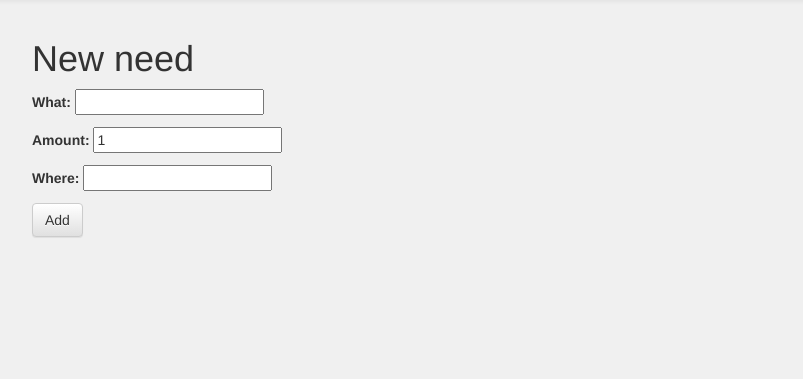
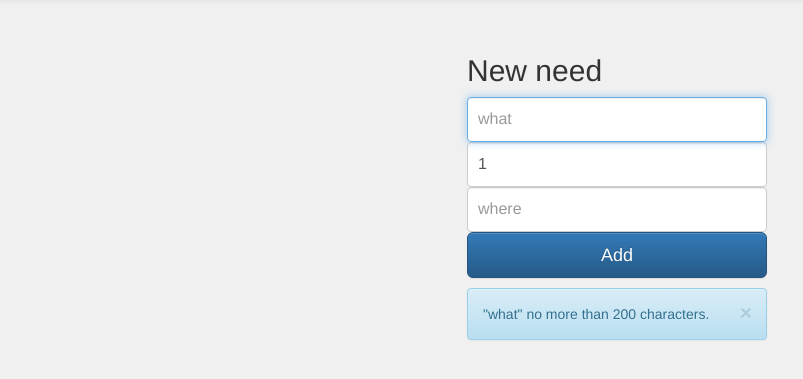
Before and after one commit to hrohilft/need, a Django app: page /new/ in a window 1320 px wide. Shown: the part 51-430 px from the top of the page, without its empty margins (93-896 px from the left). Run offline with Django 3.2, Linux system fonts and the light colour scheme; some libraries are stand-ins or nearby versions.

Commit message:
delete button, about page

```diff
--- a/need/models.py
+++ b/need/models.py
@@ -4,7 +4,7 @@ from django.utils import timezone
 
 class Need(models.Model):
 	what = models.CharField(max_length=200)
-	amount = models.IntegerField(default=1)
+	amount = models.PositiveSmallIntegerField(default=1)
 	where = models.CharField(max_length=200)
 	#PLACES = (('HWBR', 'HWBR'), ('Emporhalle', 'Emporhalle'), ('Physik', 'Physik'),)
 	#place = models.CharField(max_length=1, choices=PLACES, default='HWBR')
--- a/need/static/need/css/style.css
+++ b/need/static/need/css/style.css
@@ -9,3 +9,108 @@ li a {
     color: green;
 }
 */
+
+hr {
+    display: block;
+    margin-top: 0.5em;
+    margin-bottom: 0.5em;
+    margin-left: auto;
+    margin-right: auto;
+    border-style: inset;
+    border-width: 1px;
+}
+/*
+.page-header {
+    background-color: #0000FF;
+    margin: 0px;
+    padding: 20px 20px 20px 40px;
+    border: 0px;
+}
+*/
+/*
+nav {
+    background-color: #A0A0FF;
+    margin: 0px;
+    font-size: 20pt;
+}
+*/
+/*
+.page-header h1, .page-header h1 a, .page-header h1 a:visited, .page-header h1 a:active {
+    color: #ffffff;
+    font-size: 36pt;
+    text-decoration: none;
+}
+*/
+/*
+.content {
+    margin-left: 40px;
+}
+*/
+.date
+{
+    float: right;
+    color: #828282;
+}
+.save
+{
+    float: right;
+}
+.post-form textarea, .post-form input
+{
+    width: 100%;
+}
+.top-menu, .top-menu:hover, .top-menu:visited
+{
+    color: #ffffff;
+    float: right;
+    font-size: 26pt;
+    margin-right: 20px;
+}
+.post
+{
+    margin-bottom: 70px;
+}
+.post h1 a, .post h1 a:visited
+{
+    color: #000000;
+}
+/*
+h1 a {
+    color: #FCA205;
+    font-family: 'Lobster';
+}
+*/
+.form-signin {
+  max-width: 330px;
+  padding: 15px;
+  margin: 0 auto;
+}
+.form-signin .form-signin-heading,
+.form-signin .checkbox {
+  margin-bottom: 10px;
+}
+.form-signin .checkbox {
+  font-weight: normal;
+}
+.form-signin .form-control {
+  position: relative;
+  height: auto;
+  -webkit-box-sizing: border-box;
+     -moz-box-sizing: border-box;
+          box-sizing: border-box;
+  padding: 10px;
+  font-size: 16px;
+}
+.form-signin .form-control:focus {
+  z-index: 2;
+}
+.form-signin input[type="email"] {
+  margin-bottom: -1px;
+  border-bottom-right-radius: 0;
+  border-bottom-left-radius: 0;
+}
+.form-signin input[type="password"] {
+  margin-bottom: 10px;
+  border-top-left-radius: 0;
+  border-top-right-radius: 0;
+}
--- a/need/templates/need/base.html
+++ b/need/templates/need/base.html
@@ -37,7 +37,7 @@
 					<li><a href="{% url 'need:langchoice' %}">زبان / لغة / DE / EN</a></li>
 				</ul>
 				<ul class="nav navbar-nav navbar-right">
-					<li><a href="{% url 'need:index' %}">{% trans "About" %}</a></li>
+					<li><a href="{% url 'need:about' %}">{% trans "About" %}</a></li>
 					<li><a href="/admin"><span class="glyphicon glyphicon-wrench"></span></a></li>
 					<!--
 					<li class="dropdown">
--- a/need/templates/need/new.html
+++ b/need/templates/need/new.html
@@ -6,21 +6,43 @@
 	<div class="col-xs-12 col-md-1">
 
 	</div>
-  <div class="col-xs-12 col-md-5">
+	<div class="col-xs-12 col-md-10">
 
-  	<h1>{% trans "New need" %}</h1>
+		<div class="container">
 
-	{% if error_message %}<p><strong>{{ error_message }}</strong></p>{% endif %}
+			<form class="form-signin" method="POST" action="{% url 'need:new' %}">{% csrf_token %}
+				<h2 class="form-signin-heading">{% trans "New need" %}</h2>
 
-	<form method="POST" class="post-form">{% csrf_token %}
-		{{ form.as_p }}
-		<button type="submit" class="save btn btn-default">{% trans "Add" %}</button>
-	</form>
+				<label for="id_what" class="sr-only">{% trans "what" %}</label>
+				<input id="id_what" maxlength="200" name="what" type="text" class="form-control" placeholder="{% trans "what" %}" required autofocus>
+
+				<label for="id_amount" class="sr-only">{% trans "amount" %}</label>
+				<input id="id_amount" name="amount" type="number" value="1" class="form-control" placeholder="{% trans "amount" %}" required>
+
+				<label for="id_where" class="sr-only">{% trans "where" %}</label>
+				<input id="id_where" maxlength="200" name="where" type="text" class="form-control" placeholder="{% trans "where" %}" required>
+
+				<button class="btn btn-lg btn-primary btn-block" type="submit">{% trans "Add" %}</button>
+				<input type="hidden" name="next" value="{{ next }}" />
+
+				<p></p>
+				<div class="alert alert-info alert-dismissible" role="alert">
+					<button type="button" class="close" data-dismiss="alert" aria-label="Close"><span aria-hidden="true">&times;</span></button>
+					"{% trans "what" %}" {% trans "no more than 200 characters." %}
 				</div>
 
-  <div class="col-xs-12 col-md-5">
+				{% if form.errors %}
+				<div class="alert alert-warning alert-dismissible" role="alert">
+				  <button type="button" class="close" data-dismiss="alert" aria-label="Close"><span aria-hidden="true">&times;</span></button>
+				  {{ form.errors }}
+				</div>
+				{% endif %}
+			</form>
 
 		</div>
+
+	</div>
+
 	<div class="col-xs-12 col-md-1">
 
 	</div>
--- a/need/urls.py
+++ b/need/urls.py
@@ -7,5 +7,7 @@ urlpatterns = [
 	url(r'^(?P<pk>[0-9]+)/$', views.detail, name='detail'),
 	url(r'^new/$', views.new, name='new'),
 	url(r'^(?P<pk>[0-9]+)/done$', views.done, name='done'),
+	url(r'^(?P<pk>[0-9]+)/delete$', views.delete, name='delete'),
 	url(r'^langchoice$', views.langchoice, name='langchoice'),
+	url(r'^about/$', views.about, name='about'),
 ]
--- a/need/views.py
+++ b/need/views.py
@@ -5,6 +5,7 @@ from django.core.urlresolvers import reverse
 from django.utils import timezone
 from django.utils.translation import ugettext as _
 from django.utils.translation import get_language, get_language_info
+from django.contrib.auth.decorators import login_required
 
 from .models import Need
 from .forms import NeedForm
@@ -43,6 +44,12 @@ def done(request, pk):
 	need.save()
 	return HttpResponseRedirect(reverse('need:index'))
 
+@login_required
+def delete(request, pk):
+	need = get_object_or_404(Need, pk=pk)
+	need.delete()
+	return HttpResponseRedirect(reverse('need:index'))
+
 def langchoice(request):
 	ar = get_language_info('ar')
 	fa = get_language_info('fa')
@@ -50,3 +57,6 @@ def langchoice(request):
 	en = get_language_info('en')
 	languages = [ar, fa, de, en]
 	return render(request, 'need/langchoice.html', {'languages': languages})
+
+def about(request):
+	return render(request, 'need/about.html', {})
```
Also changed, not shown: need/templates/need/about.html (added, +10 -0 lines), need/templates/need/detail.html (+18 -0 lines), need/templates/need/index.html (+23 -5 lines), need/locale/ar/LC_MESSAGES/django.po, need/locale/de/LC_MESSAGES/django.po, need/locale/fa/LC_MESSAGES/django.po, need/migrations/0002_auto_20151006_1311.py (added), 3 other files. Lines whose indentation alone changed are shown as unchanged.
